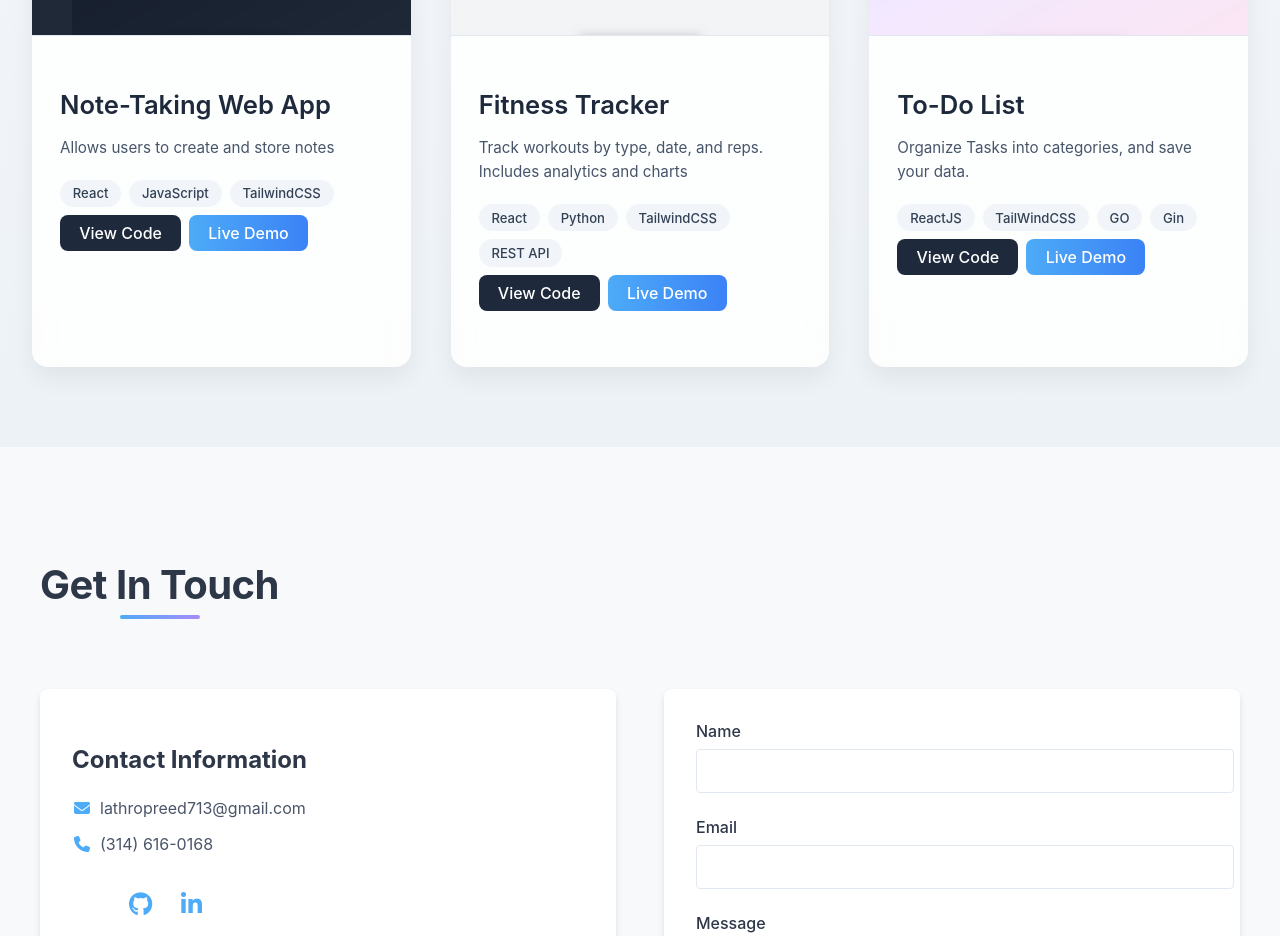
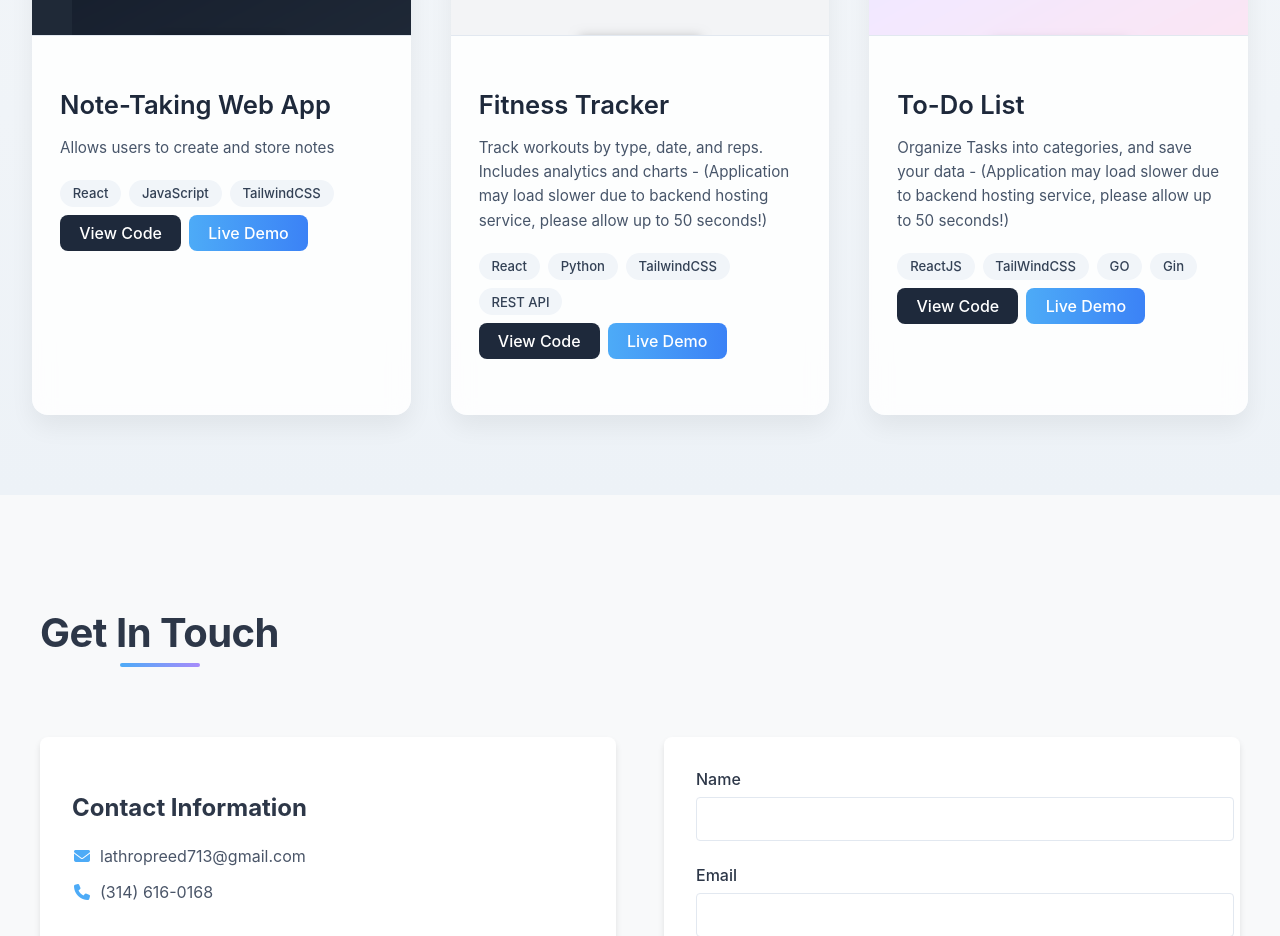
Before and after one commit to reedthedev13/Project-Portfolio, a React (Create React App) app: page / in a window 1280 px wide. Shown: the part 1600-2536 px from the top of the page. Built offline with nearby package versions, Linux system fonts and the light colour scheme.

Commit message:
added info  2

```diff
--- a/src/components/Projects.js
+++ b/src/components/Projects.js
@@ -53,7 +53,7 @@ const Projects = () => {
       id: 5,
       title: "Fitness Tracker",
       description:
-        "Track workouts by type, date, and reps. Includes analytics and charts",
+        "Track workouts by type, date, and reps. Includes analytics and charts - (Application may load slower due to backend hosting service, please allow up to 50 seconds!)",
       technologies: ["React", "Python", "TailwindCSS", "REST API"],
       image: FitnessTrack,
       githubLink: "https://github.com/reedthedev13/fitess-tracker",
@@ -62,7 +62,8 @@ const Projects = () => {
     {
       id: 6,
       title: "To-Do List",
-      description: "Organize Tasks into categories, and save your data.",
+      description:
+        "Organize Tasks into categories, and save your data - (Application may load slower due to backend hosting service, please allow up to 50 seconds!)",
       technologies: ["ReactJS", "TailWindCSS", "GO", "Gin"],
       image: ToDoList,
       githubLink: "https://github.com/reedthedev13/To-do-list-",
```
